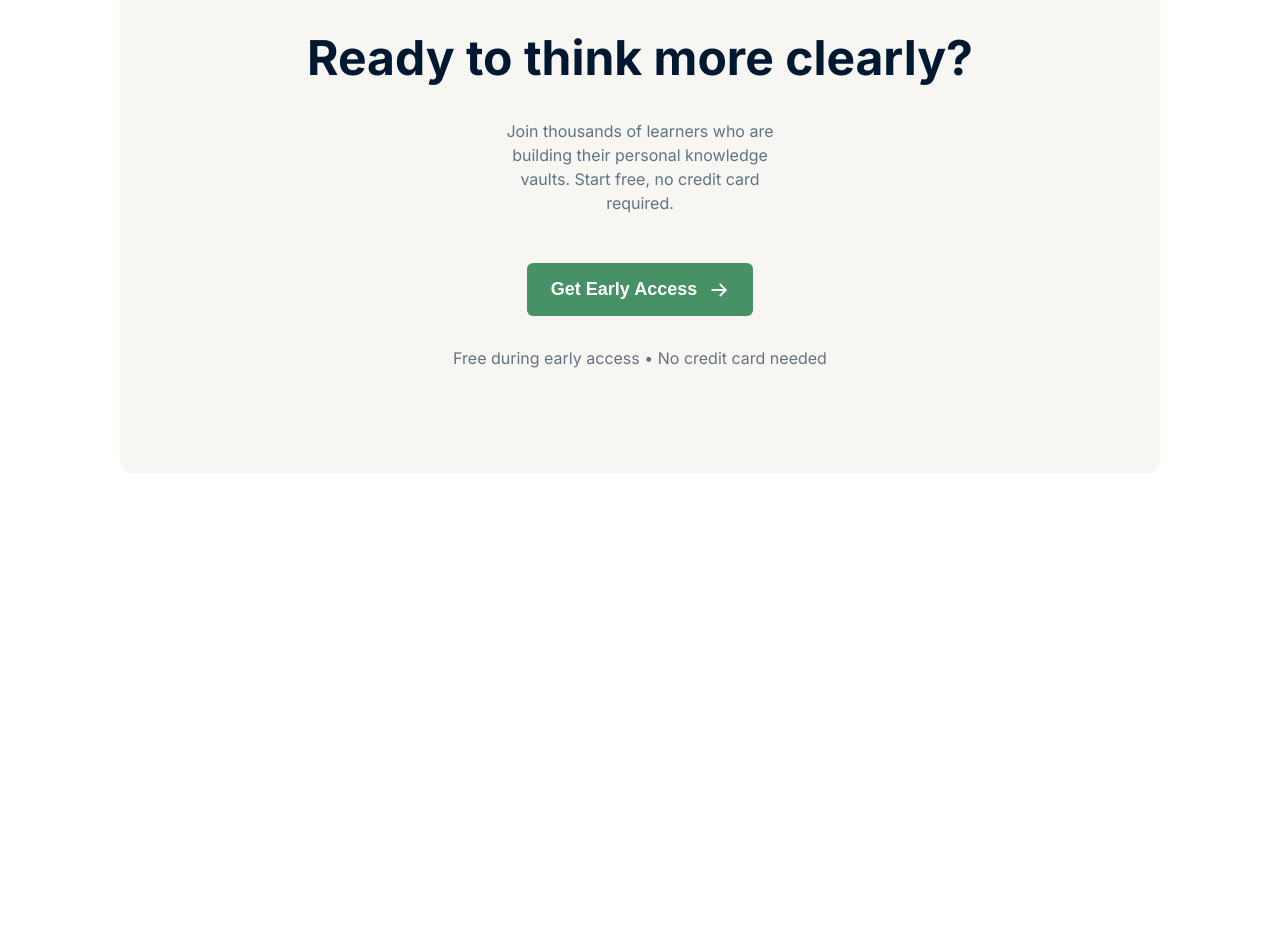
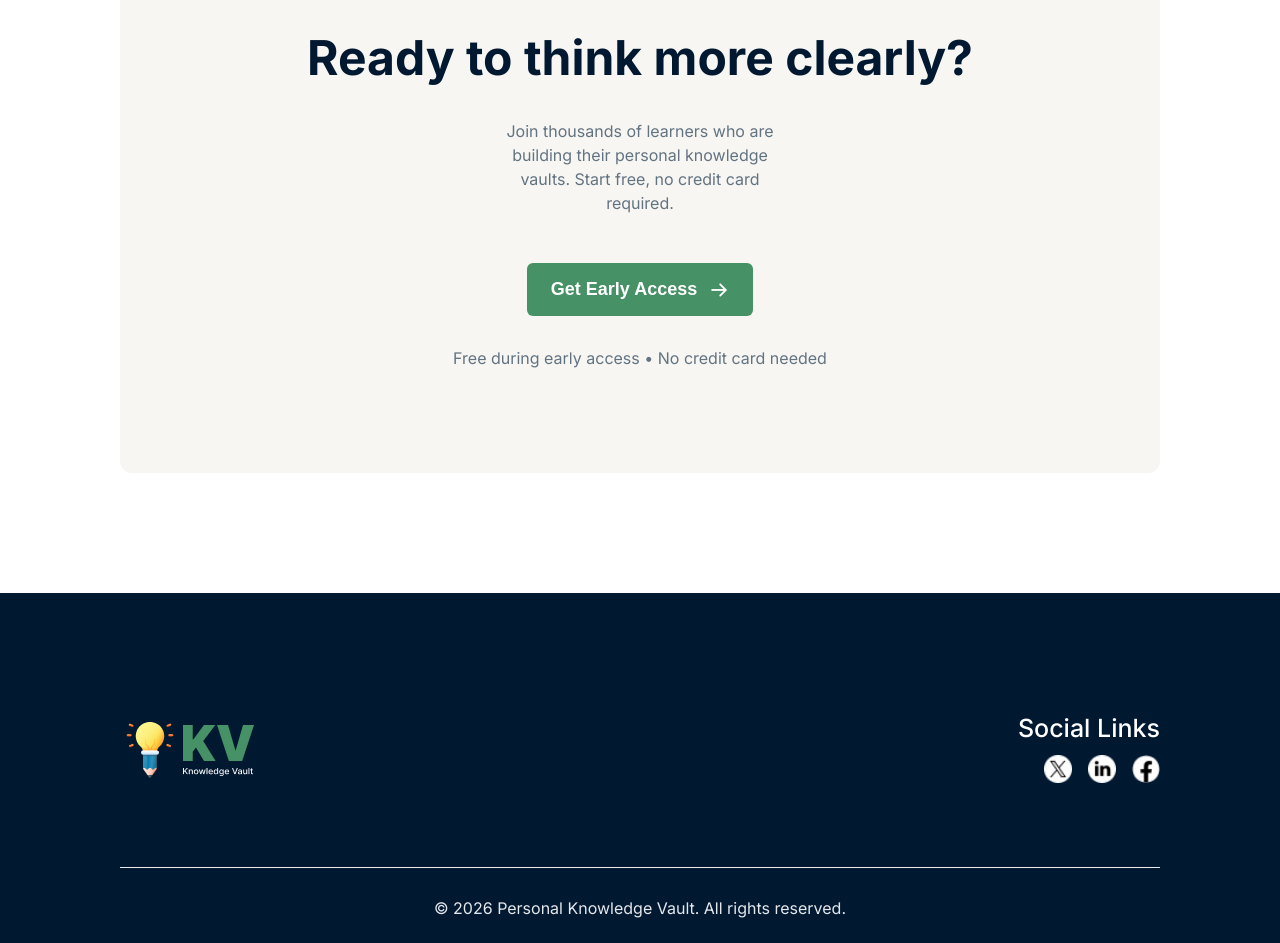
Before and after one commit to nilanjanajui/Assignment-01-Project-PH, a plain HTML site: page index.html in a window 1280 px wide. Shown: the part 2506-3449 px from the top of the page. Before the commit the page ends 3099 px from the top, so only its background shows below. Drawn offline with Linux system fonts and the light colour scheme.

Commit message:
footer section added and customized

```diff
--- a/index.html
+++ b/index.html
@@ -149,7 +149,7 @@
                             Access
                             <img src="./assets/ArrowRight.png" alt></button>
 
-                        <p class="last-line">Free during early access  •  No
+                        <p class="last-line">Free during early access • No
                             credit card needed</p>
                     </div>
 
@@ -160,7 +160,34 @@
 
             </main>
             <footer>
+                <section id="footer-section">
+                    <div class="logo">
+                        <img src="./assets/logo-footer.png" alt>
+                        <div class="social">
+                            <p class="social-text">Social Links</p>
+                            <div class="social-img">
+                                <a href="https://x.com/" target="_blank"
+                                    rel="noopener noreferrer">
+                                    <img src="./assets/twitter.png"
+                                        alt="twitter">
+                                </a>
 
+                                <a href="https://linkedin.com/" target="_blank"
+                                    rel="noopener noreferrer">
+                                    <img src="./assets/linkedin.png" alt="linkedin">
+                                </a>
+                                <a href="https://facebook.com/" target="_blank"
+                                    rel="noopener noreferrer">
+                                    <img src="./assets/fb.png" alt="facebook">
+                                </a>
+                            </div>
+                        </div>
+                    </div>
+                    <div class="copyright">
+                        <p>&copy; 2026 Personal Knowledge Vault. All rights
+                            reserved.</p>
+                    </div>
+                </section>
             </footer>
         </body>
     </html>
--- a/style/style.css
+++ b/style/style.css
@@ -439,3 +439,62 @@ nav .access-btn:active {
     color: #627382;
     line-height: 20px;
 }
+
+
+footer {
+    background-color: #001931;
+    padding: 120px 120px 30px;
+    height: 350px;
+}
+
+#footer-section .logo {
+    display: flex;
+    justify-content: space-between;
+    align-items: center;
+}
+
+#footer-section .logo .social {
+    display: flex;
+    flex-direction: column;
+    align-items: flex-end;
+    gap: 12px;
+    color: white;
+}
+
+#footer-section .logo .social .social-img {
+    display: flex;
+    gap: 16px;
+}
+
+.social-img a {
+    text-decoration: none;
+    display: inline-block;
+}
+
+#footer-section .logo .social .social-img img {
+    width: 28px;
+    height: auto;
+    cursor: pointer;
+}
+
+.social-img img:hover {
+    transform: scale(1.1);
+}
+
+
+#footer-section .logo .social .social-text {
+    font-size: 25px;
+    font-weight: 500;
+}
+
+#footer-section .copyright {
+    border-top: 1px solid #e8e9eb;
+    margin-top: 80px;
+    font-size: 16px;
+    color: #E5E7EB;
+    text-align: center;
+}
+
+#footer-section .copyright p {
+    padding: 30px 0 0;
+}
```
Also changed, not shown: assets/fb.png (added), assets/linkedin.png (added), assets/twitter.png (added).
